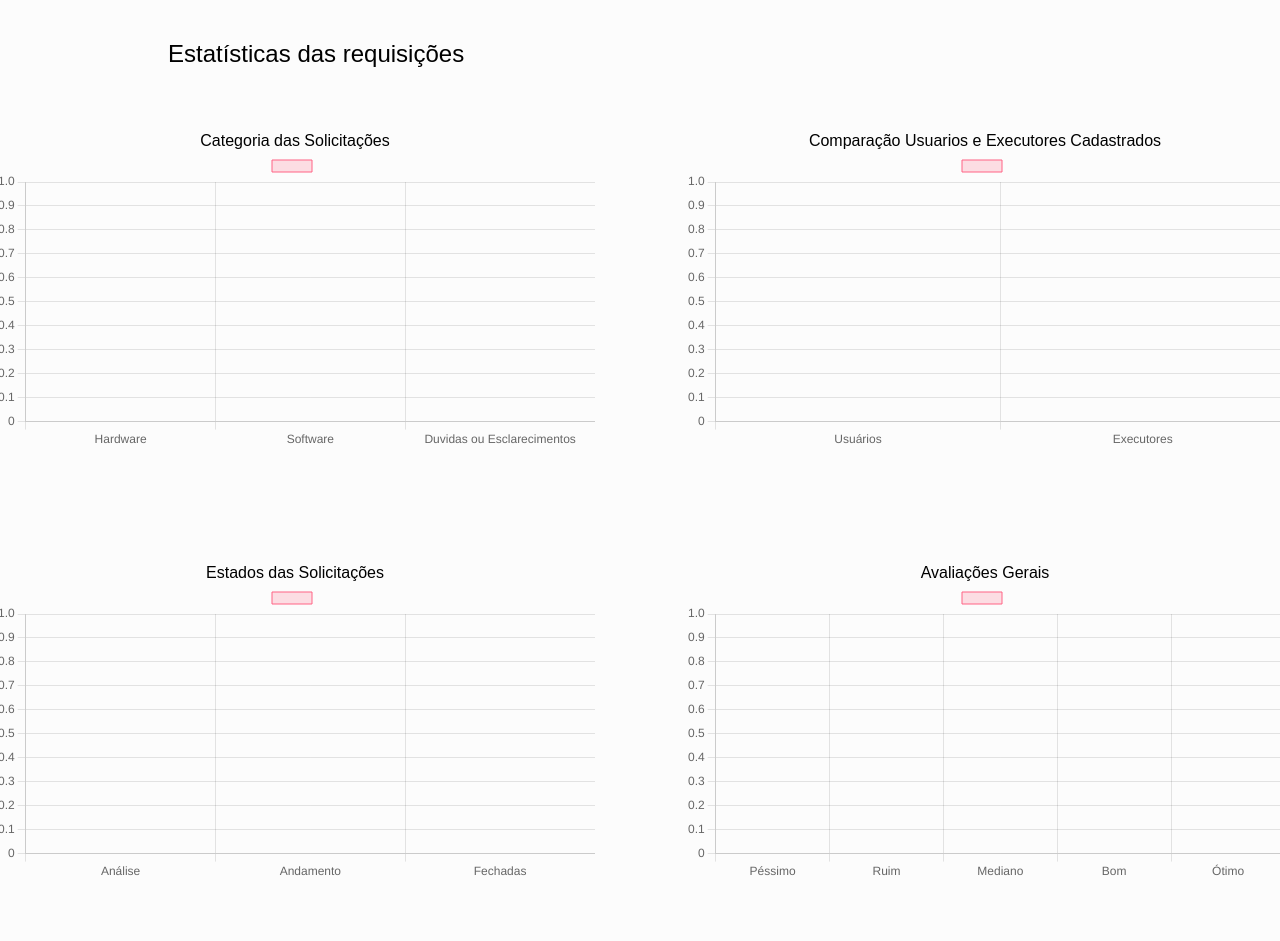
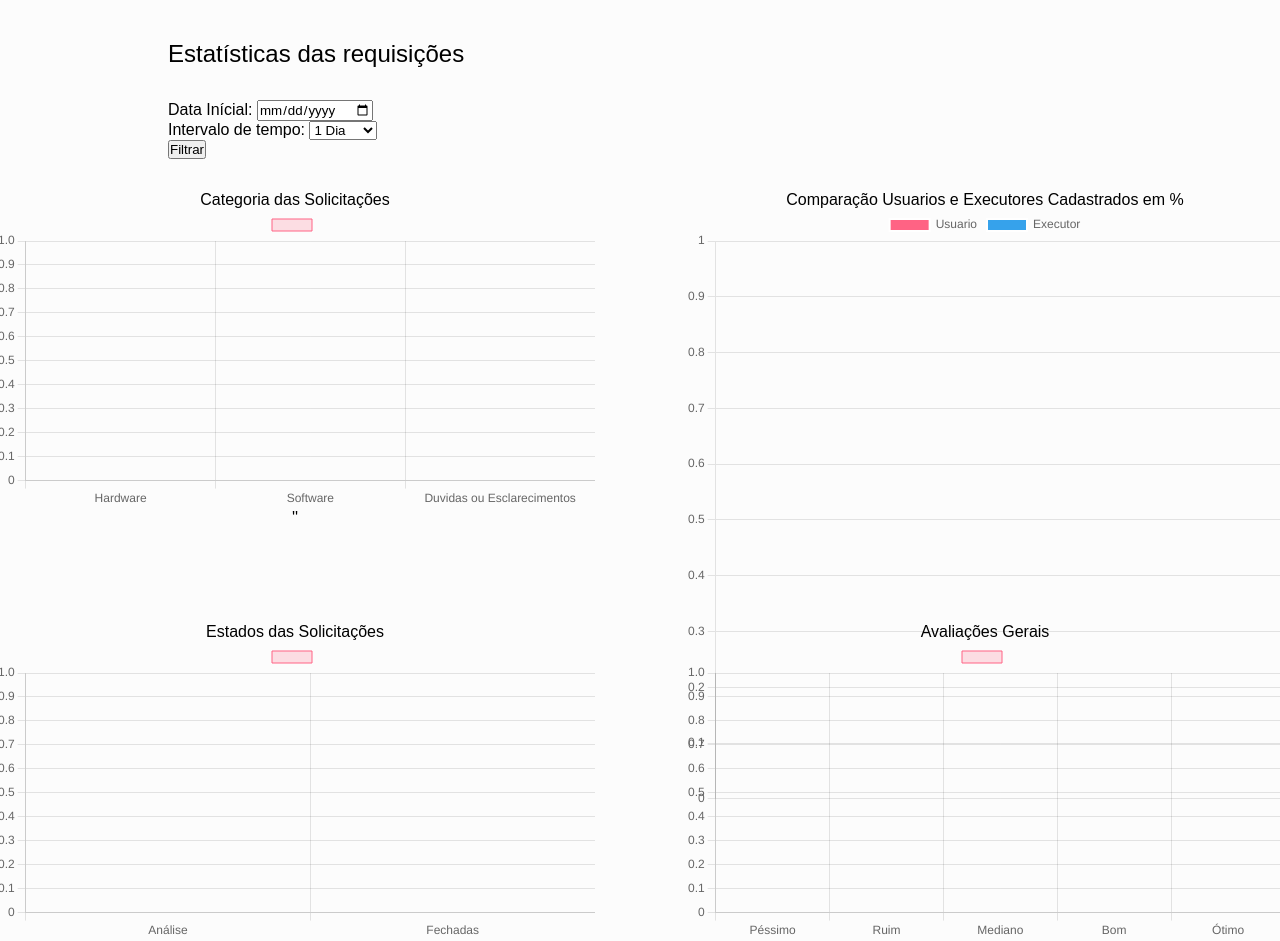
Before and after one commit to 404-BIS/Sistema-Gestao-Servicos, a Flask app: page /adm/estatisticas in a window 1280 px wide. Shown: the part 80-1021 px from the top of the page. Before the commit the page ends 956 px from the top, so only its background shows below. Run offline with Flask 2, Linux system fonts and the light colour scheme; the visitor is signed in with stand-in values (Sample User, id 1); data comes from the database, SQL or seed files in the repository; data that the repository does not hold is empty; some libraries are stand-ins or nearby versions.

Commit message:
Atualizando banco de dados

```diff
--- a/src/bd/bancodedados.sql
+++ b/src/bd/bancodedados.sql
@@ -18,8 +18,8 @@ Create table solicitacao(
     type_problem varchar(40),
     comentario varchar(155),
     nome_exec varchar(55),
-    data_inicio datetime,
-    data_final datetime,
+    data_inicio date,
+    data_final date,
     id_user int,
     avaliacao int,
     coment_avaliacao varchar(155),
--- a/src/bd/db.py
+++ b/src/bd/db.py
@@ -1,2 +1,2 @@
 import pymysql
-mysql= pymysql.connect(host='localhost',port= 3306,user='root',passwd='admin',database='Sistema_Solicit_Serv')
+mysql= pymysql.connect(host='localhost',port= 3306,user='root',passwd='root',database='Sistema_Solicit_Serv')
--- a/src/pasta_adm/templates/char.html
+++ b/src/pasta_adm/templates/char.html
@@ -55,7 +55,6 @@
                 </li>
             </ul>
         </nav>
-
         <div id="perfil" class="modal">
             <div class="icon-fechar"></div>
             <div class="profile">
@@ -84,21 +83,43 @@
                     <div class="submit">
                         <button id="alterar">Alterar Dados</button>
                 </form>
-                <a href="/logout" id="sair">Deslogar</a>
+                <a href="/logout" id="sair">Sair</a>
             </div>
         </div>
     </header>
     <main>
         <p class="req-aberta">Estatísticas das requisições</p>
+        <div class="filtros-adm">
+            <form action="/adm/estatisticas" method="get" id="days" name="days">
+                <div class="filtro-dia">
+                    <div>
+                        <label for="diaa">Data Inícial:</label>
+                        <input type="date" id="dataaa" name="dataaa">
+                    </div>
+                </div>
+                    <div class="filtro-tempo">
+                        <p>Intervalo de tempo:
+                            <select id="days" name="days" form="days">
+                                <option value="1">1 Dia</option>
+                                <option value="7">7 Dias</option>
+                                <option value="15">15 Dias</option>
+                                <option value="30">30 Dias</option>
+                            </select>
+                        </p>
+                    </div>
+                <input type="submit" value="Filtrar">
+            </form>
+        </div>
+
         <section class="graficos">
 
             {%block content%}
             <div>
                 <p>Categoria das Solicitações</p>
-                <canvas id="income_vs_expense"></canvas>
+                <canvas id="income_vs_expense"></canvas>''
             </div>
             <div>
-                <p>Comparação Usuarios e Executores Cadastrados</p>
+                <p>Comparação Usuarios e Executores Cadastrados em %</p>
                 <canvas id="income_vs_category"></canvas>
             </div>
 
@@ -163,23 +184,20 @@
 
         const sim = document.getElementById('income_vs_category').getContext('2d');
         const es = new Chart(sim, {
-            type: 'bar',
+            type: 'pie',
             data: {
-                labels: ['Usuários', 'Executores'],
+                labels: [
+                    'Usuario',
+                    'Executor',
+                ],
                 datasets: [{
-                    label: '',
-                    data: ['{{num_user}}', '{{num_exec}}'],
+                    label: 'My First Dataset',
+                    data: ['{{ num_user }}','{{ num_exec }}'],
                     backgroundColor: [
-                        'rgba(255, 99, 132, 0.2)',
-                        'rgba(54, 162, 235, 0.2)',
-                        'rgba(255, 206, 86, 0.2)'
+                    'rgb(255, 99, 132)',
+                    'rgb(54, 162, 235)'
                     ],
-                    borderColor: [
-                        'rgba(255, 99, 132, 1)',
-                        'rgba(54, 162, 235, 1)',
-                        'rgba(255, 206, 86, 1)'
-                    ],
-                    borderWidth: 1
+                    hoverOffset: 4
                 }]
             },
             options: {
@@ -191,14 +209,15 @@
             }
         });
 
+
         const tes = document.getElementById('overtime_expenditure').getContext('2d');
         const ze = new Chart(tes, {
             type: 'bar',
             data: {
-                labels: ['Análise', 'Andamento', 'Fechadas'],
+                labels: ['Análise', 'Fechadas'],
                 datasets: [{
                     label: '',
-                    data: ['{{num_analise}}', '{{num_andamento}}', '{{num_fechada}}'],
+                    data: ['{{num_analise}}', '{{num_fechada}}'],
                     backgroundColor: [
                         'rgba(255, 99, 132, 0.2)',
                         'rgba(54, 162, 235, 0.2)',
```
